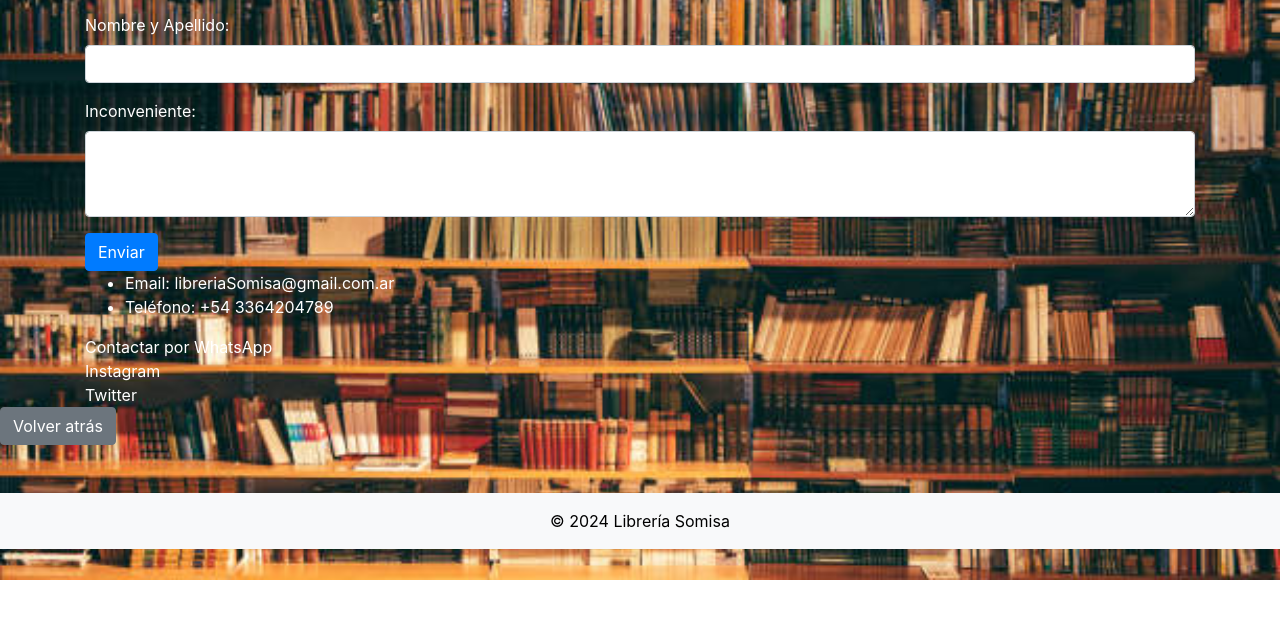
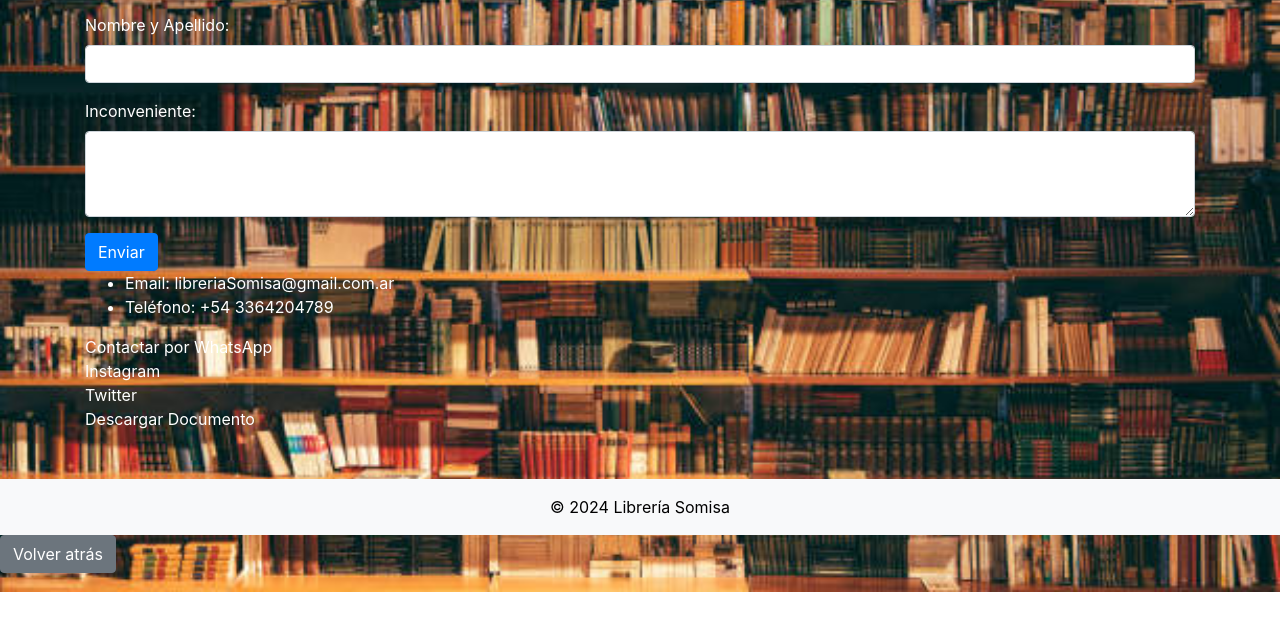
Before and after one commit to Pedruli/pagina-web-practica, a plain HTML site: page contacto.html in a window 1280 px wide. Shown: the part 139-770 px from the top of the page. Drawn offline with nearby package versions, Linux system fonts and the light colour scheme.

```diff
--- a/contacto.html
+++ b/contacto.html
@@ -68,9 +68,9 @@
     <a href="https://www.instagram.com/libreriasomisa/" target="_blank" class="text-white">Instagram</a>
     <br>
     <a href="https://twitter.com/libreriasomisa" target="_blank" class="text-white">Twitter</a>
+    <br>
+    <a href="JAJA.jpg" download class="text-white">Descargar Documento</a>
   </div>
-
-  <button onclick="window.history.back()" class="btn btn-secondary btn-volver">Volver atrás</button>
 
   <footer class="bg-light text-center text-lg-start mt-5"> <!-- Añadido margen top para separar del contenido -->
     <div class="text-center p-3">
@@ -78,6 +78,8 @@
     </div>
   </footer>
 
+  <button onclick="window.history.back()" class="btn btn-secondary btn-volver">Volver atrás</button>
+
   <script src="https://code.jquery.com/jquery-3.5.1.slim.min.js"></script>
   <script src="https://cdn.jsdelivr.net/npm/@popperjs/core@2.5.4/dist/umd/popper.min.js"></script>
   <script src="https://stackpath.bootstrapcdn.com/bootstrap/4.5.2/js/bootstrap.min.js"></script>
```
